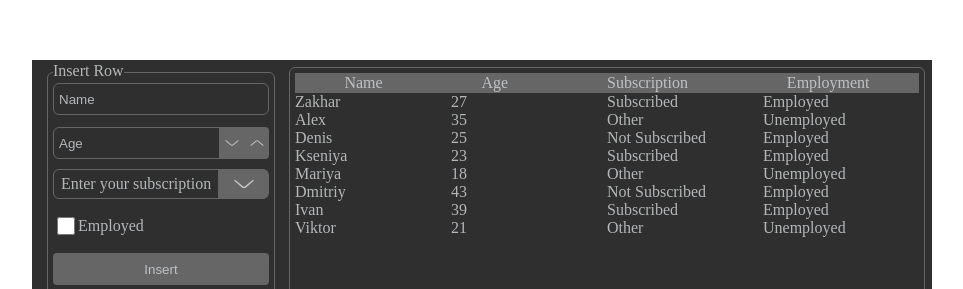
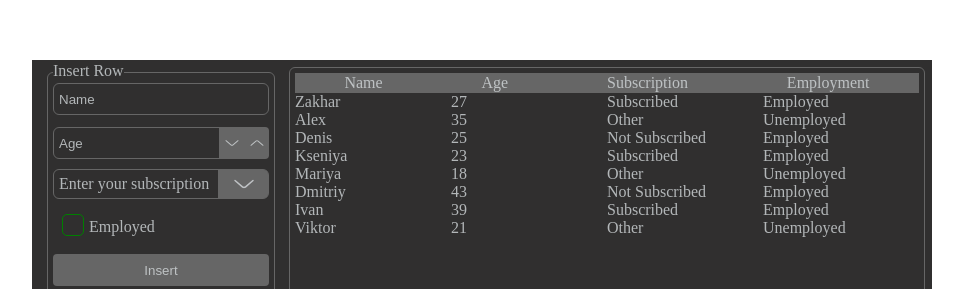
Before and after one commit to ZaxarShashkov/todo_list, a React (Create React App) app: page / in a window 1280 px wide. Shown: the part 165-454 px from the top of the page, without its empty margins (158-1121 px from the left). Built offline with nearby package versions, Linux system fonts and the light colour scheme.

Commit message:
update some styles add checkbox

```diff
--- /dev/null
+++ b/src/component/Checkbox/Checkbox.module.scss
@@ -0,0 +1,50 @@
+.checkbox {
+	font-weight: 400;
+	color: grey;
+	font-size: 0;
+	position: relative;
+	padding: 0px 0px 0px 2px;
+	margin-right: 5px;
+	&__input {
+		opacity: 0;
+		width: 0;
+		&:focus + .checkbox__label,
+		&:checked + .checkbox__label::after {
+			opacity: 1;
+		}
+	}
+
+	&__label {
+		position: relative;
+		font-size: rem(16);
+		cursor: pointer;
+		display: inline-flex;
+		align-items: center;
+		column-gap: 14px;
+		line-height: 1.3125;
+
+		&::before {
+			align-self: flex-start;
+			content: '';
+			flex: 0 0 20px;
+			height: 20px;
+			min-width: 20px;
+			border: 1.5px solid green;
+			border-radius: 5px;
+		}
+
+		&::after {
+			content: '';
+			position: absolute;
+			left: 7px;
+			top: 4px;
+			width: 6px;
+			height: 10px;
+			border: 1.5px solid green;
+			border-width: 0 1.5px 1.5px 0;
+			transform: rotate(45deg);
+			opacity: 0;
+			transition: opacity 0.1s ease 0s;
+		}
+	}
+}
--- /dev/null
+++ b/src/component/Checkbox/Checkbox.tsx
@@ -0,0 +1,30 @@
+import React, { ChangeEvent, useContext } from 'react';
+
+import styles from './Checkbox.module.scss';
+import { FormContext } from '../Form/Form';
+
+export const CheckBox = () => {
+	const { checked, setChecked } = useContext(FormContext);
+
+	const handleChange = (e: ChangeEvent<HTMLInputElement>) => {
+		const { checked } = e.target;
+		if (checked) {
+			setChecked(true);
+		} else {
+			setChecked(false);
+		}
+	};
+
+	return (
+		<div className={styles.checkbox}>
+			<input
+				className={styles.checkbox__input}
+				id='checkbox'
+				checked={checked}
+				type='checkbox'
+				onChange={handleChange}
+			/>
+			<label className={styles.checkbox__label} htmlFor='checkbox'></label>
+		</div>
+	);
+};
--- a/src/component/Form/Form.module.scss
+++ b/src/component/Form/Form.module.scss
@@ -35,6 +35,9 @@
 		}
 		&_light {
 			background-color: #fff;
+			&::placeholder {
+				color: rgb(102, 102, 102);
+			}
 		}
 		&_container {
 			display: flex;
--- a/src/component/Form/Form.tsx
+++ b/src/component/Form/Form.tsx
@@ -11,6 +11,7 @@ import cn from 'classnames';
 import styles from './Form.module.scss';
 import Select from '../Select/Select';
 import { IData } from '../../interfaces/IData';
+import { CheckBox } from '../Checkbox/Checkbox';
 
 export const FormContext = createContext<any>(null);
 
@@ -72,7 +73,7 @@ const Form = (): JSX.Element => {
 	};
 
 	return (
-		<FormContext.Provider value={{ value, setValue }}>
+		<FormContext.Provider value={{ value, setValue, checked, setChecked }}>
 			<div className={styles.form__container}>
 				<p
 					className={cn(styles.form__caption, {
@@ -136,14 +137,7 @@ const Form = (): JSX.Element => {
 						<Select />
 					</div>
 					<div className={styles.checkbox__container}>
-						<input
-							id='checkbox'
-							name='checkbox'
-							type='checkbox'
-							className={styles.form__checkbox}
-							checked={checked}
-							onChange={onChangeEmployed}
-						/>
+						<CheckBox />
 						<label
 							htmlFor='checkbox'
 							className={cn(styles.form__label, {
--- a/src/component/Select/Select.module.scss
+++ b/src/component/Select/Select.module.scss
@@ -29,6 +29,12 @@
 .select {
 	position: relative;
 	width: 250px;
+	&__placeholder {
+		color: rgba(215, 219, 222, 0.789);
+		&_light {
+			color: rgb(102, 102, 102);
+		}
+	}
 	&__container {
 		display: flex;
 		column-gap: 15px;
@@ -41,15 +47,12 @@
 		height: 30px;
 		border-radius: 6px;
 		background-color: rgb(48, 47, 47);
-		padding: 5px 0 0px 7px;
+		padding: 5px 0 0px 5px;
 		border: 1px solid rgb(102, 102, 102);
 		width: 100%;
 		caret-color: green;
 		color: #d7dbdec9;
 		cursor: pointer;
-		&_placeholder {
-			color: rgba(215, 219, 222, 0.789);
-		}
 		&:hover,
 		&:focus {
 			border-color: green;
--- a/src/component/Select/Select.tsx
+++ b/src/component/Select/Select.tsx
@@ -44,7 +44,10 @@ const Select = (): JSX.Element => {
 						})}
 						onClick={onVisible}>
 						<div className={styles.select__date}>
-							<span>
+							<span
+								className={cn(styles.select__placeholder, {
+									[styles.select__placeholder_light]: theme,
+								})}>
 								{value.subscription
 									? value.subscription
 									: 'Enter your subscription'}
```
